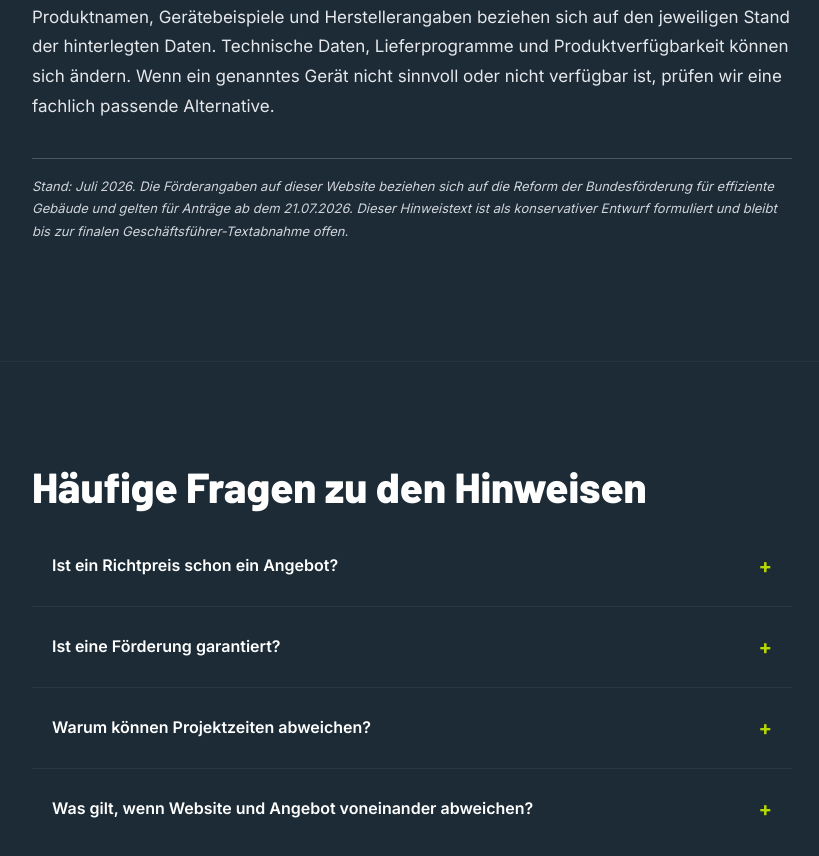
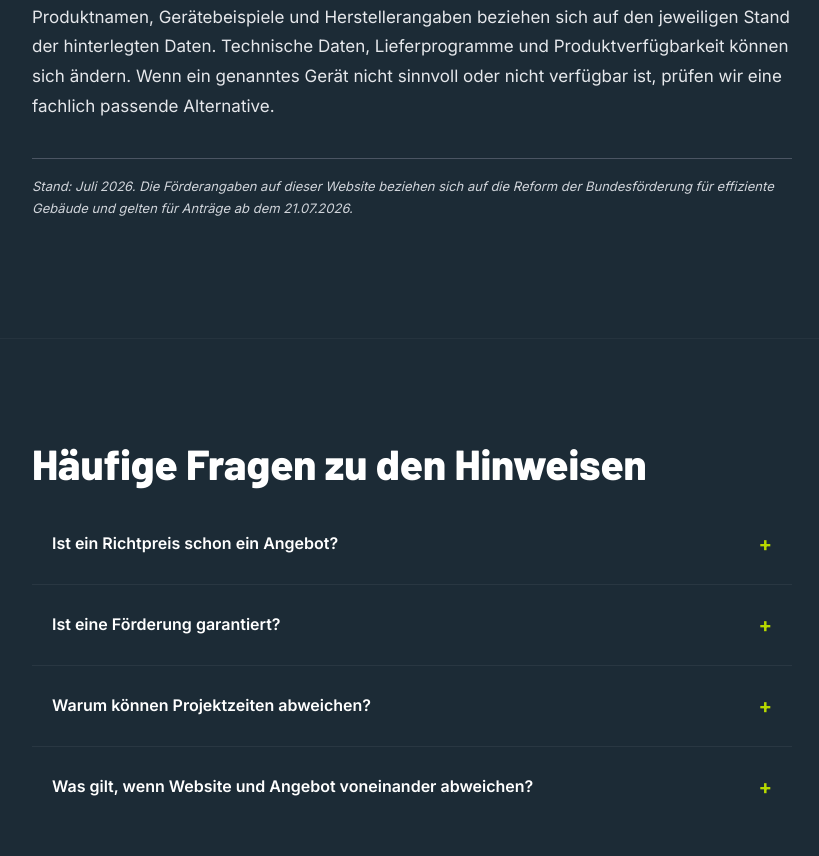
Before and after one commit to HeroBenBen/herowerk-website, a website: page hinweise.html in a window 1280 px wide. Shown: the part 1522-2378 px from the top of the page, without its empty margins (228-1047 px from the left). Drawn offline with Linux system fonts and the light colour scheme; no server answers.

Commit message:
Hotfix: internen Redaktionsvermerk auf /hinweise entfernen
Der Satz 'Dieser Hinweistext ist als konservativer Entwurf formuliert und
bleibt bis zur finalen Geschäftsführer-Textabnahme offen.' stand öffentlich
und indexierbar auf der Live-Seite (Extern-Audit 22.07. TXT-01, KRITISCH).
GF-ratifiziert 23.07.: sofortiger Mini-Deploy dieser einen Datei.

Co-Authored-By: Claude Opus 4.8 <noreply@anthropic.com>

```diff
--- a/hinweise.html
+++ b/hinweise.html
@@ -117,7 +117,7 @@
       <h2>Produkt- und Markenangaben</h2>
       <p>Produktnamen, Gerätebeispiele und Herstellerangaben beziehen sich auf den jeweiligen Stand der hinterlegten Daten. Technische Daten, Lieferprogramme und Produktverfügbarkeit können sich ändern. Wenn ein genanntes Gerät nicht sinnvoll oder nicht verfügbar ist, prüfen wir eine fachlich passende Alternative.</p>
 
-      <p class="ra-stand">Stand: Juli 2026. Die Förderangaben auf dieser Website beziehen sich auf die Reform der Bundesförderung für effiziente Gebäude und gelten für Anträge ab dem 21.07.2026. Dieser Hinweistext ist als konservativer Entwurf formuliert und bleibt bis zur finalen Geschäftsführer-Textabnahme offen.</p>
+      <p class="ra-stand">Stand: Juli 2026. Die Förderangaben auf dieser Website beziehen sich auf die Reform der Bundesförderung für effiziente Gebäude und gelten für Anträge ab dem 21.07.2026.</p>
     </div>
   </div>
 </article>
```
